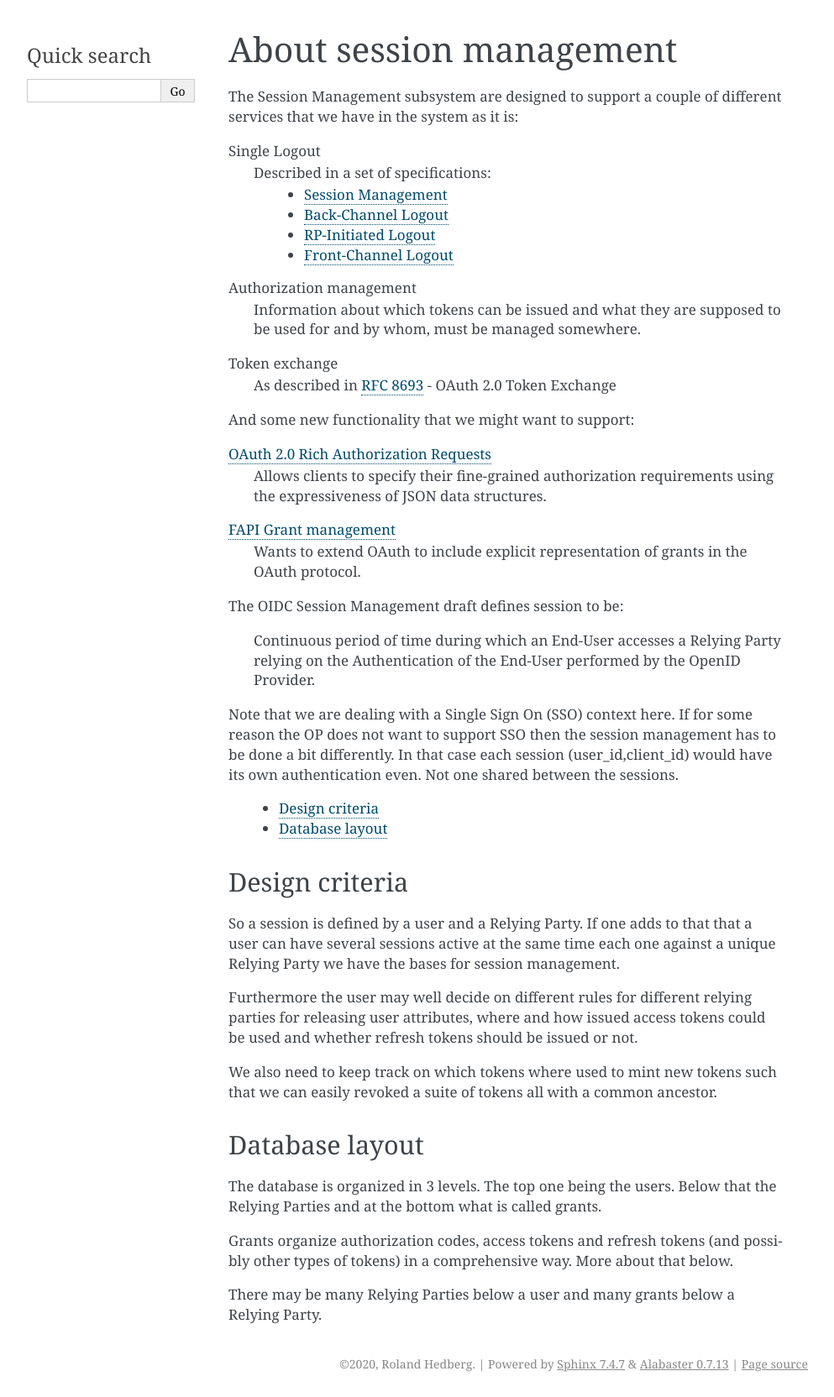
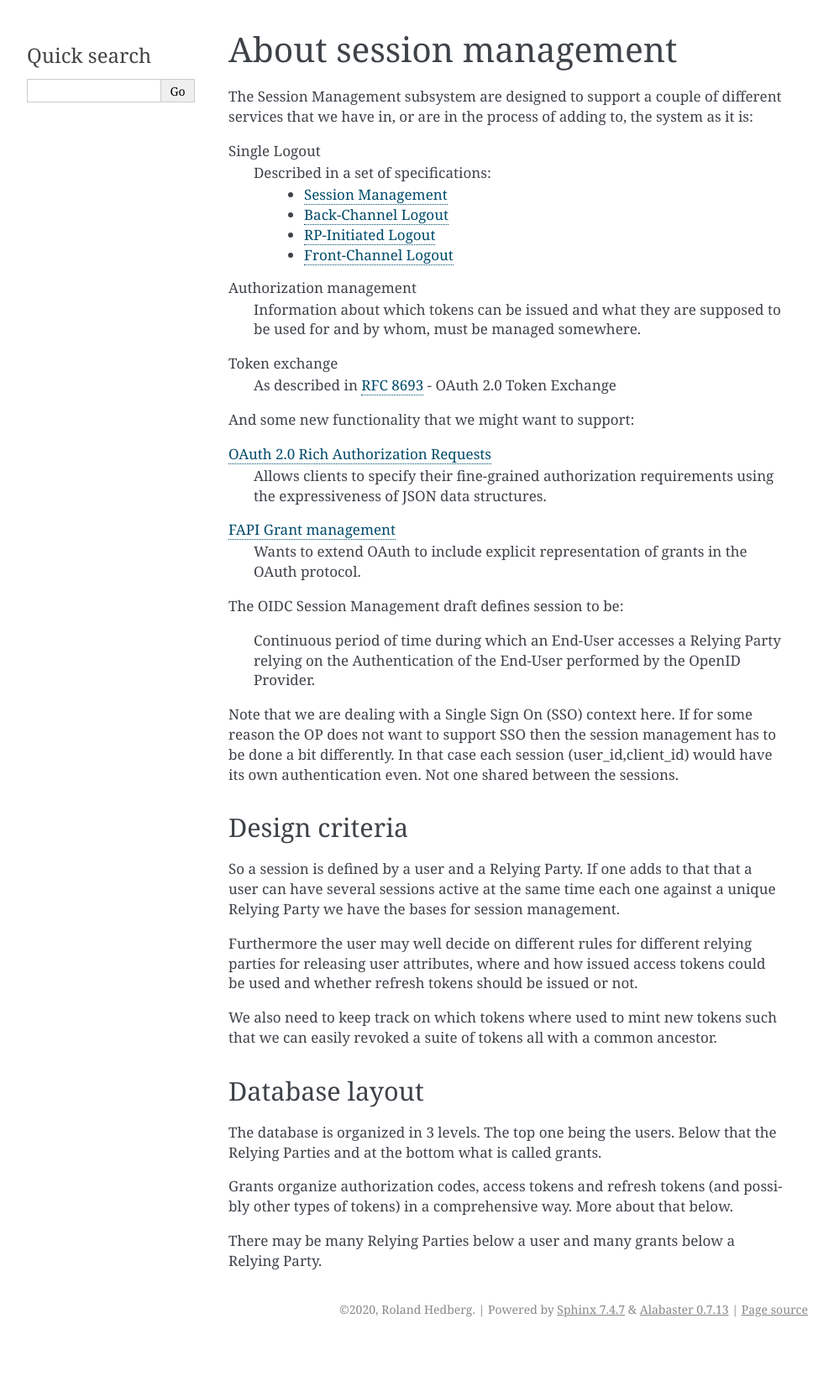
Before and after one commit to IdentityPython/new-session-management, a Sphinx documentation site: the page built from docs/source/about.rst, in a window 1280 px wide. Shown: the whole page at 84% size, without its empty margins (148-1141 px from the left). Built offline with Sphinx 7.4.7, drawn with Linux system fonts in a browser that asks for light colours; after the commit the page ends 1599 px from its top, so only the background shows below that.

Commit message:
Rewording

```diff
--- a/docs/source/about.rst
+++ b/docs/source/about.rst
@@ -5,7 +5,8 @@ About session management
 ========================
 
 The Session Management subsystem are designed to support a couple of
-different services that we have in the system as it is:
+different services that we have in, or are in the process of adding to, the
+system as it is:
 
 Single Logout
     Described in a set of specifications:
@@ -44,9 +45,6 @@ session management has to be done a bit differently. In that case each
 session (user_id,client_id) would have its own authentication even. Not one
 shared between the sessions.
 
-    - `Design criteria`_
-    - `Database layout`_
-
 Design criteria
 +++++++++++++++
 .. _`Design criteria`:
```
